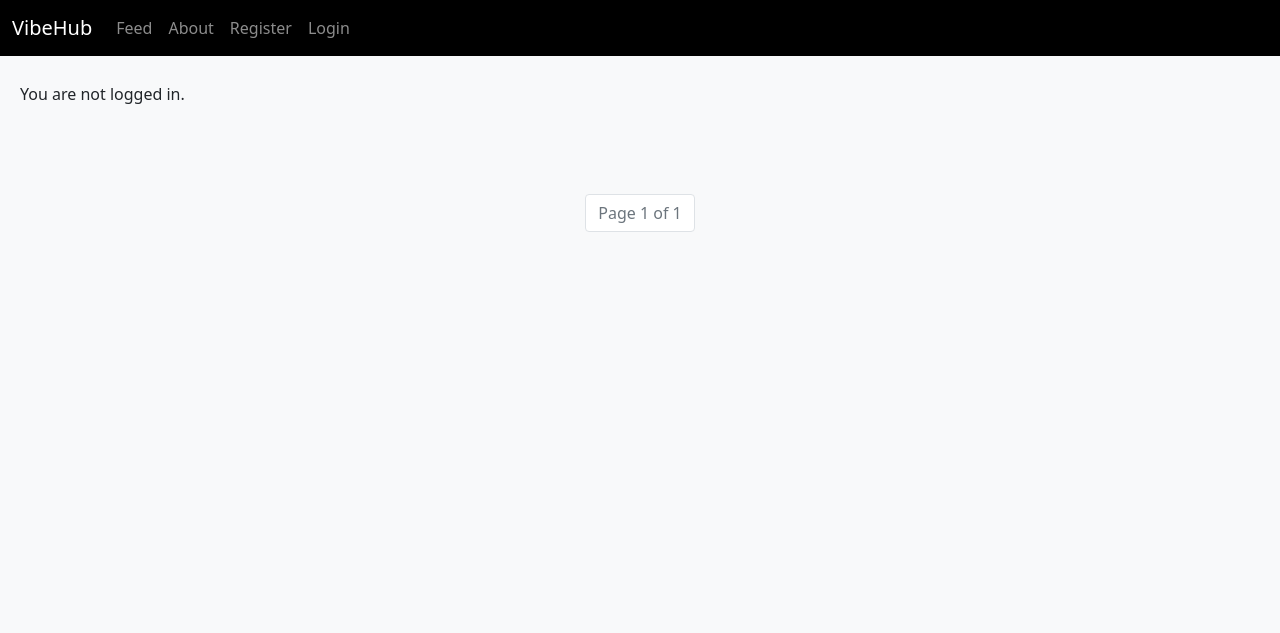
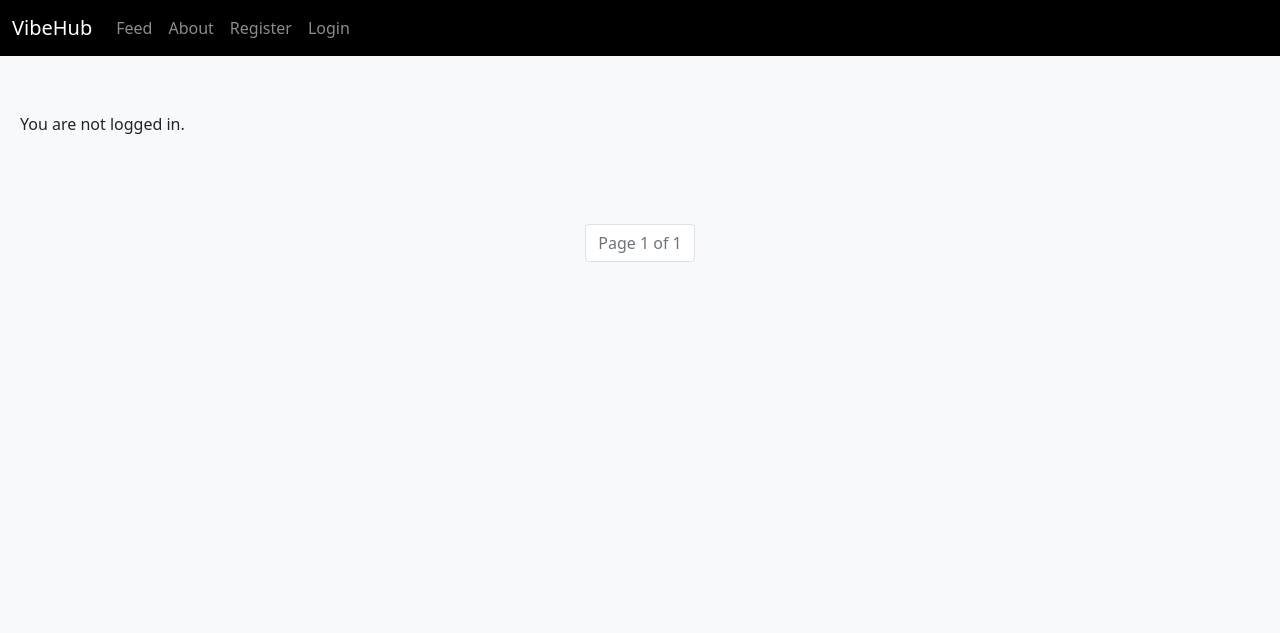
Before and after one commit to TafadzwaMangena/VibeHub, a Django app: page / in a window 1280 px wide. Shown: the top 633 px of the page. Run offline with Django 4.2, Linux system fonts and the light colour scheme; data that the repository does not hold is empty; some libraries are stand-ins or nearby versions.

Commit message:
Update main padding top value

```diff
--- a/static/css/style.css
+++ b/static/css/style.css
@@ -39,7 +39,7 @@ main {
   margin-top: 62px;
   flex: 1;
   padding: 20px;
-  padding-top: 50;
+  padding-top: 50px;
 }
 
 .signup-container,
```
